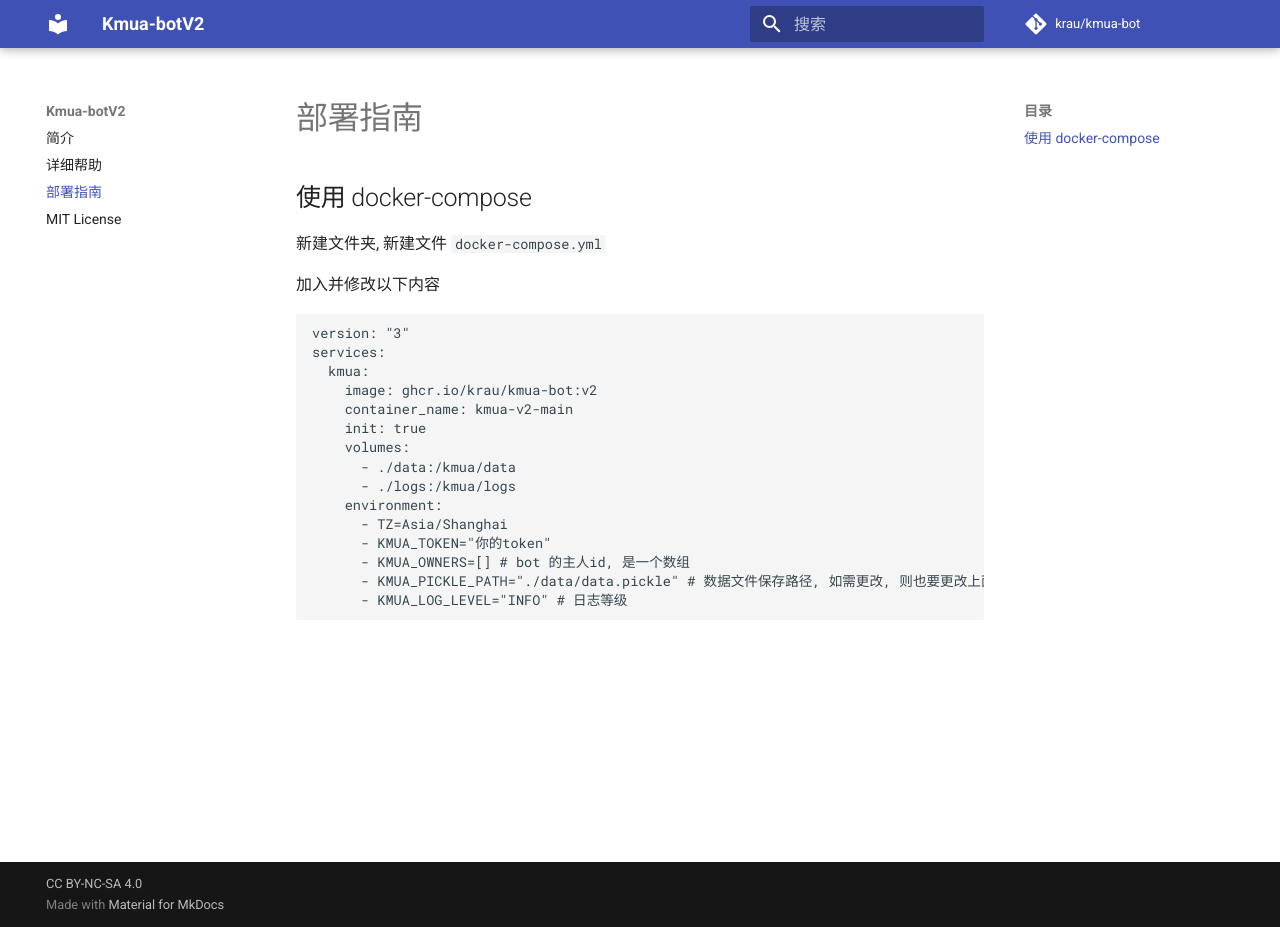
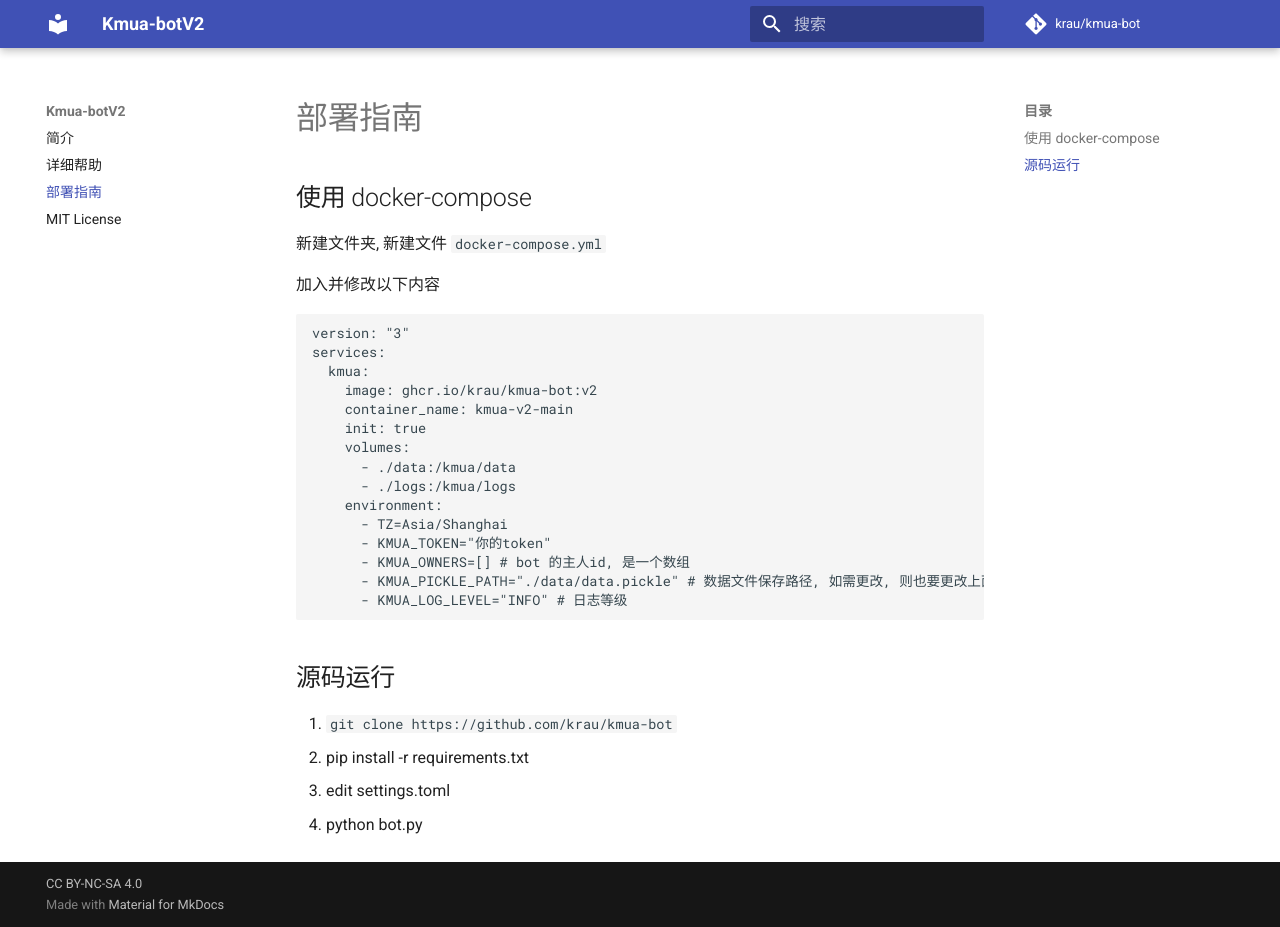
Before and after one commit to krau/kmua-bot, an MkDocs documentation site: the page built from docs/docs/self-host.md, in a window 1280 px wide and 927 px high. Built offline with MkDocs 1.6.1 and Material for MkDocs 9.7.7, drawn with Linux system fonts in a browser that asks for light colours; comment, search, counter and statistics services are not loaded.

Commit message:
update docs readme

````diff
--- a/docs/docs/self-host.md
+++ b/docs/docs/self-host.md
@@ -23,3 +23,10 @@
       - KMUA_PICKLE_PATH="./data/data.pickle" # 数据文件保存路径, 如需更改, 则也要更改上面的挂载路径
       - KMUA_LOG_LEVEL="INFO" # 日志等级
 ```
+
+## 源码运行
+
+1. `git clone https://github.com/krau/kmua-bot`
+2. pip install -r requirements.txt
+3. edit settings.toml
+4. python bot.py
````
Also changed, not shown: README.md.
